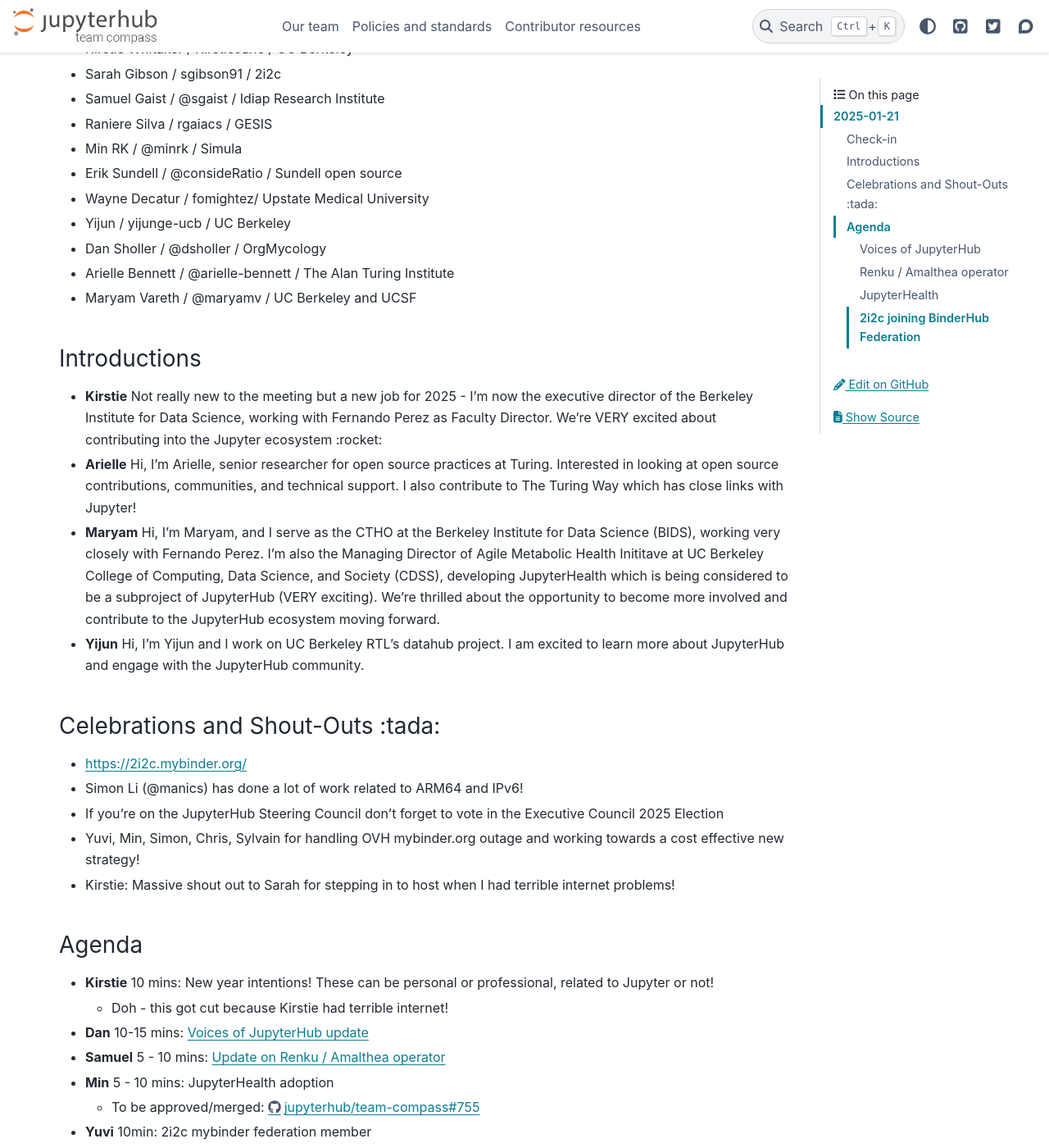
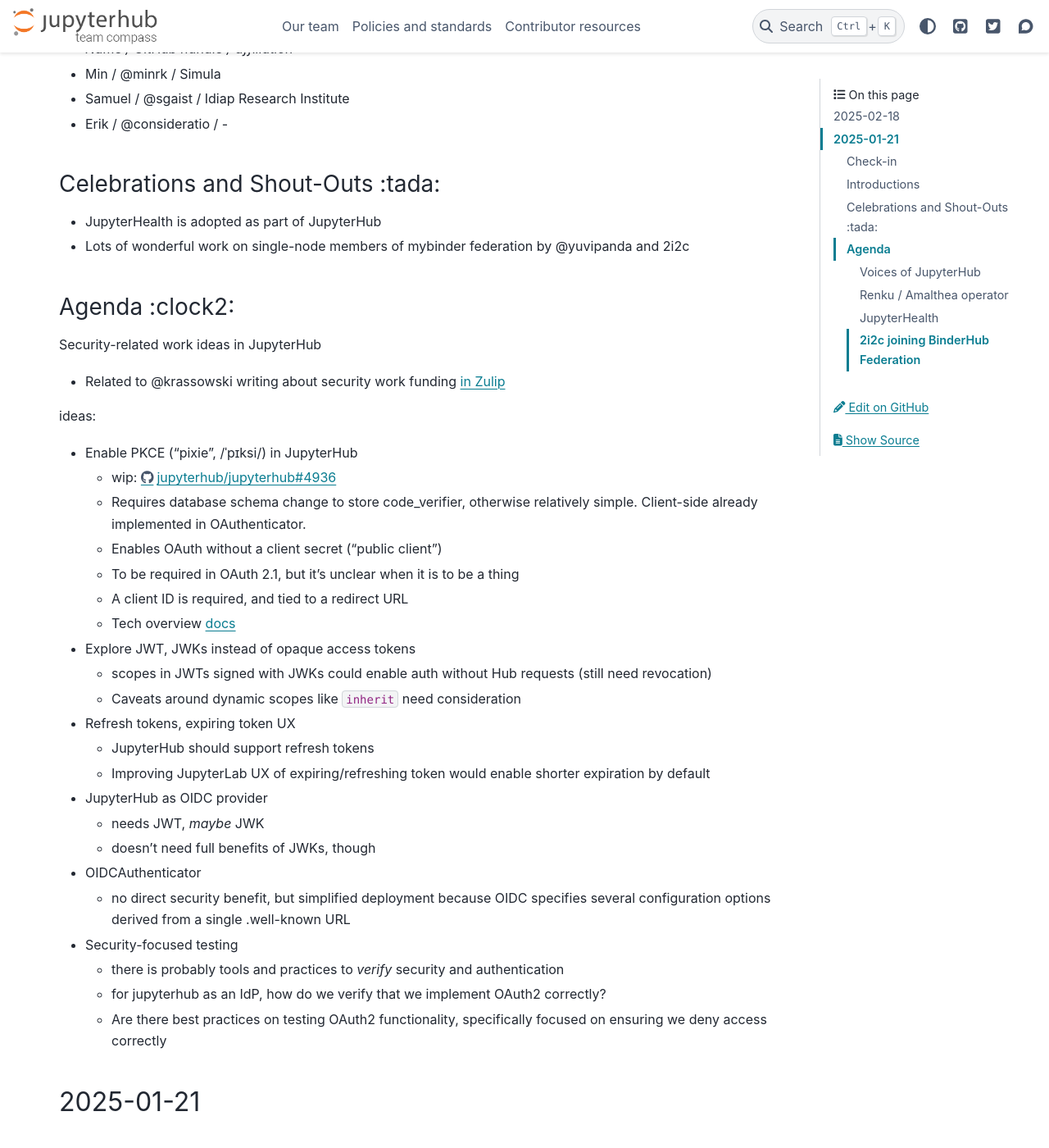
Before and after one commit to jupyterhub/team-compass, a Sphinx documentation site: the page built from docs/meetings/collab-cafe/2025.md, in a window 1280 px wide and 1400 px high, scrolled down 320 px. Shown: the whole window at 82% size. Built offline with Sphinx 7.4.7 and the PyData theme 0.15.4, drawn with Linux system fonts in a browser that asks for light colours; the version number could not be read and is left out.

Commit message:
add meeting notes 2025-02-18

```diff
--- a/docs/meetings/collab-cafe/2025.md
+++ b/docs/meetings/collab-cafe/2025.md
@@ -1,4 +1,52 @@
 # 2025 Collaboration Cafe Notes Archive
+
+## 2025-02-18
+
+### Check-in :raising_hand:
+
+- _Name / GitHub handle / affiliation_
+- Min / @minrk / Simula
+- Samuel / @sgaist / Idiap Research Institute
+- Erik / @consideratio / -
+
+### Celebrations and Shout-Outs :tada:
+
+- JupyterHealth is adopted as part of JupyterHub
+- Lots of wonderful work on single-node members of mybinder federation by @yuvipanda and 2i2c
+
+### Agenda :clock2:
+
+Security-related work ideas in JupyterHub
+
+- Related to @krassowski writing about security work funding [in Zulip](https://jupyter.zulipchat.com/#narrow/channel/469744-jupyterhub/topic/Security.20training.20.28GitHub.20Secure.20Open.20Source.20Fund.29)
+
+ideas:
+
+- Enable PKCE ("pixie", /ˈpɪksi/) in JupyterHub
+  - wip: https://github.com/jupyterhub/jupyterhub/pull/4936
+  - Requires database schema change to store code_verifier, otherwise relatively simple. Client-side already implemented in OAuthenticator.
+  - Enables OAuth without a client secret ("public client")
+  - To be required in OAuth 2.1, but it's unclear when it is to be a thing
+  - A client ID is required, and tied to a redirect URL
+  - Tech overview [docs](https://auth0.com/docs/get-started/authentication-and-authorization-flow/authorization-code-flow-with-pkce)
+- Explore JWT, JWKs instead of opaque access tokens
+  - scopes in JWTs signed with JWKs could enable auth without Hub requests (still need revocation)
+  - Caveats around dynamic scopes like `inherit` need consideration
+- Refresh tokens, expiring token UX
+  - JupyterHub should support refresh tokens
+  - Improving JupyterLab UX of expiring/refreshing token
+    would enable shorter expiration by default
+- JupyterHub as OIDC provider
+  - needs JWT, _maybe_ JWK
+  - doesn't need full benefits of JWKs, though
+- OIDCAuthenticator
+  - no direct security benefit, but simplified deployment because
+    OIDC specifies several configuration options derived from a single .well-known URL
+- Security-focused testing
+  - there is probably tools and practices to _verify_ security and authentication
+  - for jupyterhub as an IdP, how do we verify that we implement OAuth2 correctly?
+  - Are there best practices on testing OAuth2 functionality, specifically focused on ensuring we deny access correctly
+
 
 ## 2025-01-21
 
```
